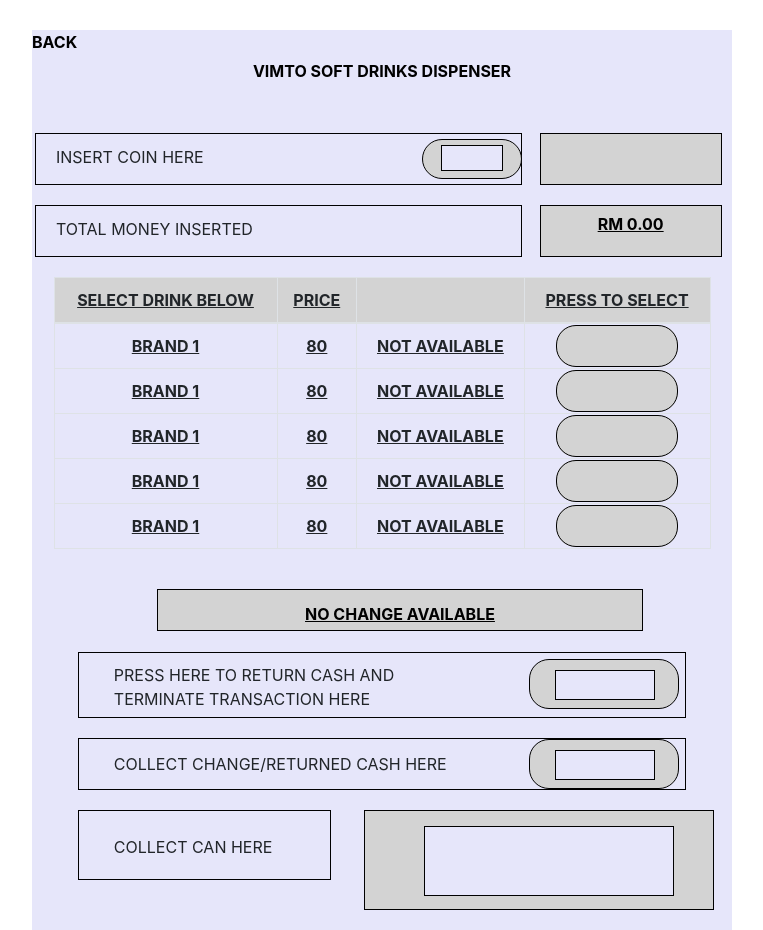
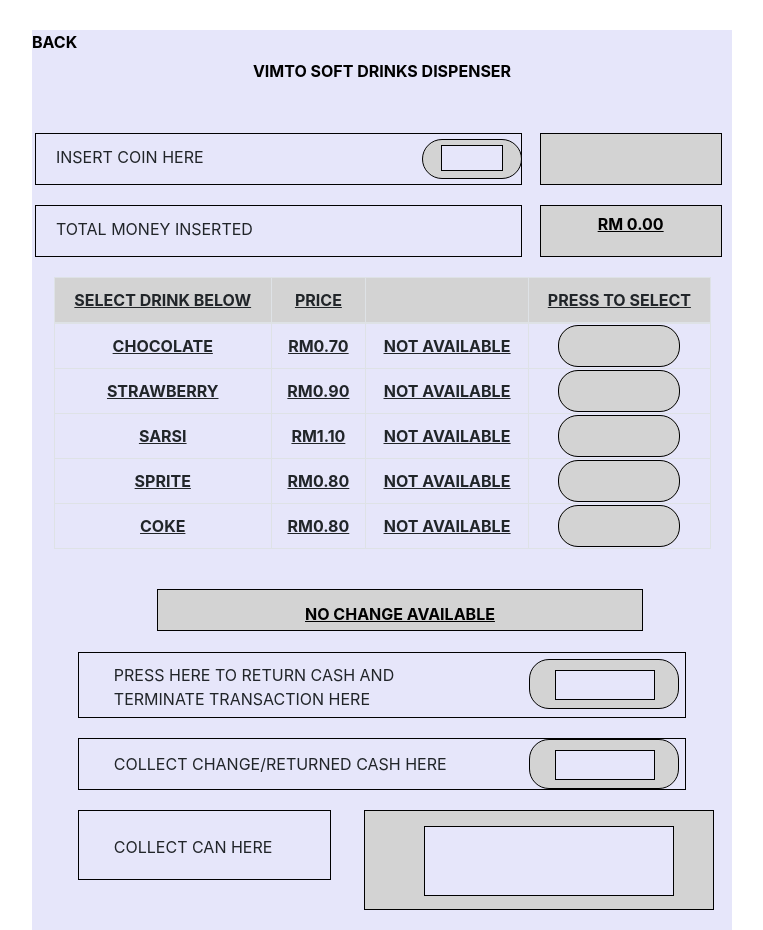
Before and after one commit to muaz234/vmcs-assignment, a PHP site: page /Transaction/index.php in a window 1280 px wide. Shown: the whole page, without its empty margins (258-1021 px from the left). Run offline with PHP 8.4, Linux system fonts and the light colour scheme; lists and menus that the app fills with data are empty; some libraries are stand-ins or nearby versions.

Commit message:
add drink object, display listing in table, debug for calc coins

```diff
--- a/Drinks/Drink.php
+++ b/Drinks/Drink.php
@@ -75,6 +75,10 @@
      }
 
  }
-
+ $drink_1 = new Drink(1, "chocolate", "dutchlady", 0.70, 0, new DateTime());
+ $drink_2 = new Drink(2, "strawberry", "dutchlady", 0.90, 0, new DateTime());
+ $drink_3 = new Drink(3, "sarsi", "F&N", 1.10, 0, new DateTime());
+ $drink_4 = new Drink(4, "sprite", "F&N", 0.80, 0, new DateTime());
+ $drink_5 = new Drink(5, "coke", "F&N", 0.80, 0, new DateTime());
 
 ?>
--- a/Transaction/index.php
+++ b/Transaction/index.php
@@ -1,9 +1,11 @@
 <?php
 include('../Drinks/Drink.php');
 include('./Transaction.php');
+
+
+
 if(isset($_GET['btn_50']) || isset($_GET['btn_20']) || isset($_GET['btn_10']) || isset($_GET['invalid']))
 {
-    $total_coin = array();
     $invalid = (isset($_GET['invalid'])) ? "Coins not valid" : "";
     if(isset($_GET['btn_50']))
     {
@@ -18,23 +20,24 @@
         $coin = 0.10;
     }
     // echo $coin;
-    function cumulative_amount($coin, $total_coin)
-    {
+    // function cumulative_amount($coin, $total)
+    // {
         // global $total_coin;
-        $total=0;
+
+        $total_coin = array();
         if($coin!=0)
         {
             // $total += $coin;
-            $cumulative = array_push($total_coin, $coin);
-            for($i=0; $i<sizeof($total_coin); $i++)
-            {
-                $total = $total + $total_coin[$i];
-            }
-        return $total;
+            $total = array_push($total_coin, $coin);
+            // for($i=0; $i<sizeof($total_coin); $i++)
+            // {
+            //     $total = $total + $total_coin[$i];
+            // }
+            //  return $total;
         }
-    }
-    $result = cumulative_amount($coin, $total_coin);
-    var_dump($result);
+    // }
+    // $result = cumulative_amount($);
+    var_dump($total);
 
 
 }
@@ -251,47 +254,47 @@
                                 <tr>
                                     <th> select drink below </th>
                                     <th> price </th>
-                                    <th> </th>
+                                    <th>  </th>
                                     <th> press to select </th>
                                 </tr>
                             </thead>
                             <tbody>
                                 <tr style="background-color: #E6E6FA">
-                                <th>brand 1</th>
-                                <th>80</th>
-                                <th style="text-transform: uppercase; text-decoration: underline;">not available</th>
+                                <th><?php echo $drink_1->name; ?></th>
+                                <th><?php echo "RM" .number_format($drink_1->price, 2); ?></th>
+                                <th style="text-transform: uppercase; text-decoration: underline;"><?php echo (!empty($drink_1->quantity)) ? $drink_1->quantity : "Not Available"; ?></th>
                                 <th><a class="purchase_btn"></a></th>
 
                                 </tr>
 
                                 <tr style="background-color: #E6E6FA">
-                                <th>brand 1</th>
-                                <th>80</th>
-                                <th style="text-transform: uppercase; text-decoration: underline;">not available</th>
+                                <th><?php echo $drink_2->name; ?></th>
+                                <th><?php echo "RM" .number_format($drink_2->price, 2); ?></th>
+                                <th style="text-transform: uppercase; text-decoration: underline;"><?php echo (!empty($drink_2->quantity)) ? $drink_2->quantity : "Not Available"; ?></th>
                                 <th><a class="purchase_btn"></a></th>
 
                                 </tr>
 
                                 <tr style="background-color: #E6E6FA">
-                                <th>brand 1</th>
-                                <th>80</th>
-                                <th style="text-transform: uppercase; text-decoration: underline;">not available</th>
+                                <th><?php echo $drink_3->name; ?></th>
+                                <th><?php echo "RM" .number_format($drink_3->price, 2); ?></th>
+                                <th style="text-transform: uppercase; text-decoration: underline;"><?php echo (!empty($drink_3->quantity)) ? $drink_3->quantity : "Not Available"; ?></th>
                                 <th><a class="purchase_btn"></a></th>
 
                                 </tr>
 
                                 <tr style="background-color: #E6E6FA">
-                                <th>brand 1</th>
-                                <th>80</th>
-                                <th style="text-transform: uppercase; text-decoration: underline;">not available</th>
+                                <th><?php echo $drink_4->name; ?></th>
+                                <th><?php echo "RM" .number_format($drink_4->price, 2) ?></th>
+                                <th style="text-transform: uppercase; text-decoration: underline;"><?php echo (!empty($drink_4->quantity)) ? $drink_4->quantity : "Not Available"; ?></th>
                                 <th><a class="purchase_btn"></a></th>
 
                                 </tr>
 
                                 <tr style="background-color: #E6E6FA">
-                                <th>brand 1</th>
-                                <th>80</th>
-                                <th style="text-transform: uppercase; text-decoration: underline;">not available</th>
+                                <th><?php echo $drink_5->name; ?></th>
+                                <th><?php echo "RM" .number_format($drink_5->price, 2); ?></th>
+                                <th style="text-transform: uppercase; text-decoration: underline;"><?php echo (!empty($drink_5->quantity)) ? $drink_5->quantity : "Not Available"; ?></th>
                                 <th><a class="purchase_btn"></a></th>
 
                                 </tr>
```
